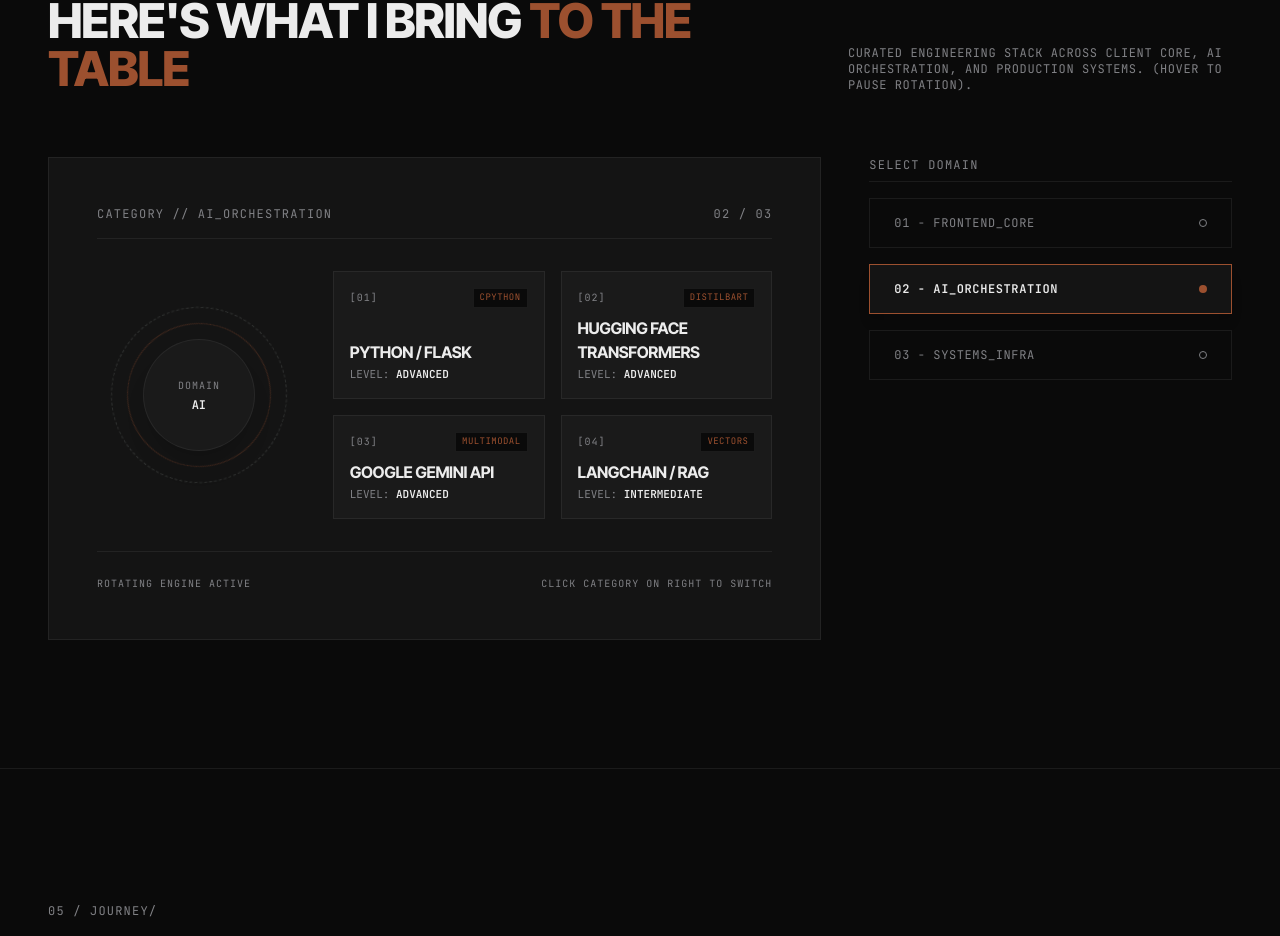
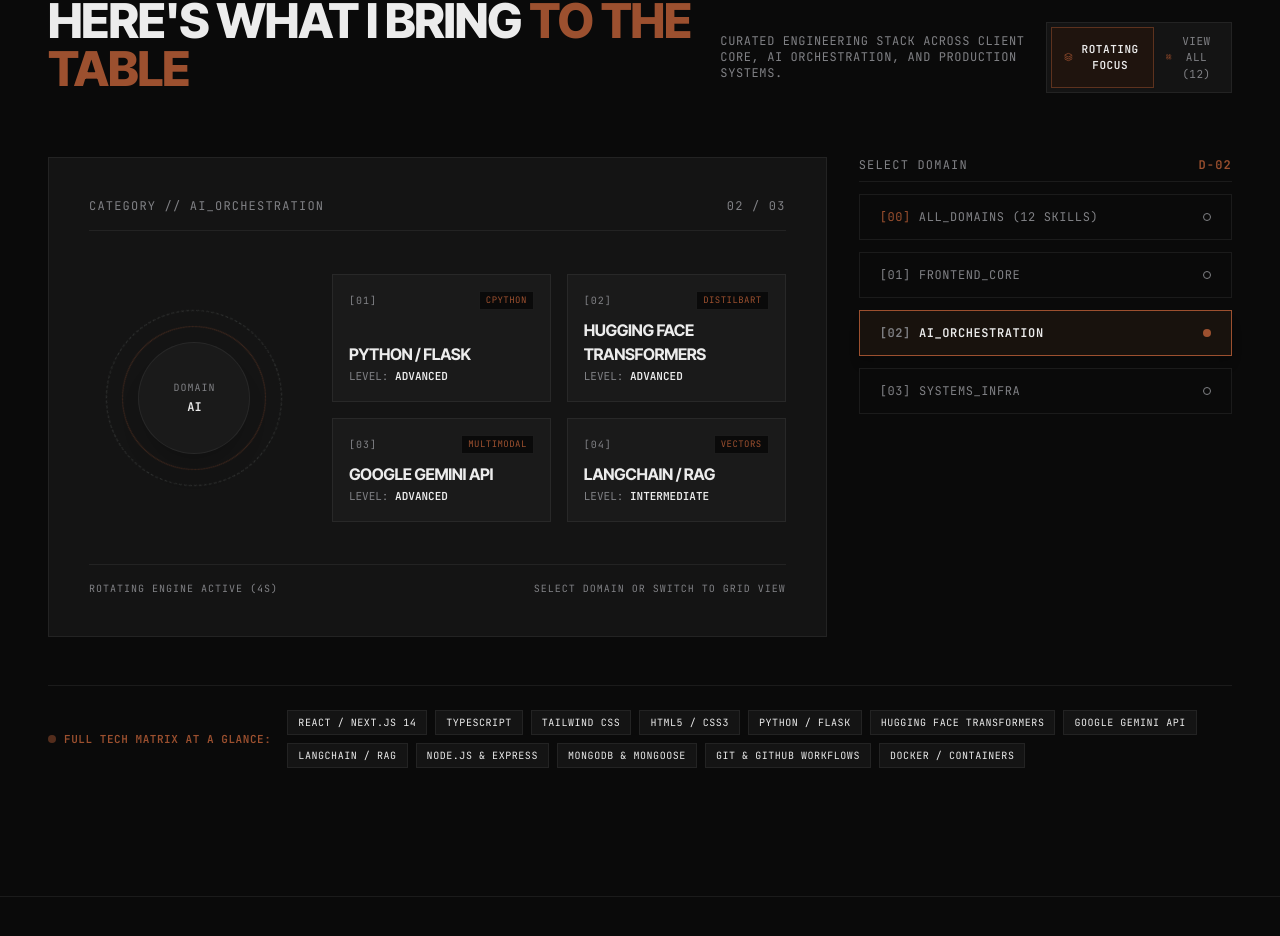
Before and after one commit to MohamedHussain4690/portfolio, a Next.js app: page / in a window 1280 px wide. Shown: the part 3759-4695 px from the top of the page. Built offline with nearby package versions, Linux system fonts and the light colour scheme.

Commit message:
feat(skills): add 2-second scan mode, full 12-skill matrix grid, and instant tech index tape

```diff
--- a/src/components/Skills.tsx
+++ b/src/components/Skills.tsx
@@ -3,21 +3,26 @@
 import { useState, useEffect } from 'react';
 import { motion, AnimatePresence } from 'framer-motion';
 import { portfolioData, SkillCategory } from '@/data/portfolio';
+import { LayoutGrid, Layers } from 'lucide-react';
 
 export function Skills() {
   const [activeIndex, setActiveIndex] = useState(0);
+  const [viewMode, setViewMode] = useState<'focused' | 'all'>('focused');
   const [isPaused, setIsPaused] = useState(false);
 
   const categories = portfolioData.skills;
   const currentCategory: SkillCategory = categories[activeIndex] || categories[0];
 
+  // Flat list of all skills for the quick-scan index tape
+  const allSkills = categories.flatMap((cat) => cat.skills);
+
   useEffect(() => {
-    if (isPaused) return;
+    if (isPaused || viewMode === 'all') return;
     const interval = setInterval(() => {
       setActiveIndex((prev) => (prev + 1) % categories.length);
     }, 4000);
     return () => clearInterval(interval);
-  }, [isPaused, categories.length]);
+  }, [isPaused, viewMode, categories.length]);
 
   return (
     <section
@@ -28,7 +33,7 @@ export function Skills() {
       onMouseLeave={() => setIsPaused(false)}
     >
       <div className="max-w-7xl mx-auto">
-        {/* Section Header */}
+        {/* Section Header with Mode Switcher */}
         <motion.div
           initial={{ opacity: 0, y: 20 }}
           whileInView={{ opacity: 1, y: 0 }}
@@ -44,25 +49,123 @@ export function Skills() {
               HERE&apos;S WHAT I BRING <span className="text-[#9C502F]">TO THE TABLE</span>
             </h2>
           </div>
-          <p className="font-mono text-xs text-[#808185] uppercase tracking-wider max-w-sm">
-            Curated engineering stack across client core, AI orchestration, and production systems. (Hover to pause rotation).
+
+          {/* Quick View Mode Toggle */}
+          <div className="flex flex-col sm:flex-row sm:items-center gap-3">
+            <p className="font-mono text-xs text-[#808185] uppercase tracking-wider max-w-xs hidden xl:block">
+              Curated engineering stack across client core, AI orchestration, and production systems.
             </p>
+            <div className="inline-flex p-1 bg-[#141414] border border-[var(--border)] font-mono text-[11px] uppercase tracking-wider">
+              <button
+                type="button"
+                onClick={() => {
+                  setViewMode('focused');
+                  setIsPaused(false);
+                }}
+                className={`px-3 py-1.5 flex items-center gap-1.5 transition-all cursor-pointer ${
+                  viewMode === 'focused'
+                    ? 'bg-[#1F140E] border border-[#9C502F]/50 text-[#ECECEC] font-bold shadow-sm'
+                    : 'text-[#808185] hover:text-[#ECECEC]'
+                }`}
+              >
+                <Layers className="w-3.5 h-3.5 text-[#9C502F]" />
+                <span>ROTATING FOCUS</span>
+              </button>
+              <button
+                type="button"
+                onClick={() => {
+                  setViewMode('all');
+                  setIsPaused(true);
+                }}
+                className={`px-3 py-1.5 flex items-center gap-1.5 transition-all cursor-pointer ${
+                  viewMode === 'all'
+                    ? 'bg-[#1F140E] border border-[#9C502F]/50 text-[#ECECEC] font-bold shadow-sm'
+                    : 'text-[#808185] hover:text-[#ECECEC]'
+                }`}
+              >
+                <LayoutGrid className="w-3.5 h-3.5 text-[#9C502F]" />
+                <span>VIEW ALL (12)</span>
+              </button>
+            </div>
+          </div>
         </motion.div>
 
         {/* Main Split Layout: Skills Grid & Category Stack */}
-        <div className="grid grid-cols-1 lg:grid-cols-12 gap-12 items-start">
-          {/* Left Column: Active Skills Grid & Rotating Central Visual Ring */}
-          <div className="lg:col-span-8 bg-[#141414] border border-[var(--border)] p-8 md:p-12 relative min-h-[460px] flex flex-col justify-between">
+        <div className="grid grid-cols-1 lg:grid-cols-12 gap-8 items-start">
+          {/* Left Column: Active Skills Grid or Full 12-Skill Matrix */}
+          <div className="lg:col-span-8 bg-[#141414] border border-[var(--border)] p-6 md:p-10 relative min-h-[480px] flex flex-col justify-between">
             {/* Top Counter Bar */}
-            <div className="flex items-center justify-between font-mono text-xs text-[#808185] uppercase tracking-widest border-b border-[var(--border)] pb-4 mb-8">
-              <span>CATEGORY // {currentCategory.category}</span>
+            <div className="flex items-center justify-between font-mono text-xs text-[#808185] uppercase tracking-widest border-b border-[var(--border)] pb-4 mb-6">
               <span>
-                {String(activeIndex + 1).padStart(2, '0')} / {String(categories.length).padStart(2, '0')}
+                {viewMode === 'all' ? 'COMPLETE MATRIX // ALL 12 COMPETENCIES' : `CATEGORY // ${currentCategory.category}`}
+              </span>
+              <span>
+                {viewMode === 'all'
+                  ? '03 / 03 DOMAINS'
+                  : `${String(activeIndex + 1).padStart(2, '0')} / ${String(categories.length).padStart(2, '0')}`}
               </span>
             </div>
 
-            {/* Middle Section with Rotating Central Ring & Skills List */}
-            <div className="grid grid-cols-1 md:grid-cols-12 gap-8 items-center my-auto">
+            {/* Content Switcher: Focused View vs Full Grid View */}
+            <AnimatePresence mode="wait">
+              {viewMode === 'all' ? (
+                /* FULL MATRIX VIEW: All 3 domains side-by-side */
+                <motion.div
+                  key="all-matrix"
+                  initial={{ opacity: 0, y: 15 }}
+                  animate={{ opacity: 1, y: 0 }}
+                  exit={{ opacity: 0, y: -15 }}
+                  transition={{ duration: 0.35 }}
+                  className="space-y-6 my-auto"
+                >
+                  <div className="grid grid-cols-1 md:grid-cols-3 gap-4">
+                    {categories.map((cat, cIdx) => (
+                      <div
+                        key={cat.category}
+                        className="p-4 bg-[#111111] border border-[var(--border)] flex flex-col justify-between space-y-3"
+                      >
+                        <div className="flex items-center justify-between border-b border-[var(--border)] pb-2">
+                          <span className="font-mono text-[10px] text-[#9C502F] uppercase tracking-wider font-bold">
+                            [{String(cIdx + 1).padStart(2, '0')}] {cat.category.split('_')[0]}
+                          </span>
+                          <span className="font-mono text-[9px] text-[#808185]">
+                            {cat.skills.length} TOOLS
+                          </span>
+                        </div>
+                        <div className="space-y-2">
+                          {cat.skills.map((s) => (
+                            <div
+                              key={s.name}
+                              className="p-2.5 bg-[#181818] border border-[var(--border)]/60 hover:border-[#9C502F] transition-colors"
+                            >
+                              <div className="flex items-center justify-between">
+                                <span className="font-mono text-[11px] font-bold text-[#ECECEC]">
+                                  {s.name}
+                                </span>
+                                <span className="font-mono text-[8px] px-1 py-0.5 bg-[#0A0A0A] text-[#9C502F] uppercase">
+                                  {s.level}
+                                </span>
+                              </div>
+                              <div className="font-mono text-[9px] text-[#808185] mt-1">
+                                TAG // {s.tag}
+                              </div>
+                            </div>
+                          ))}
+                        </div>
+                      </div>
+                    ))}
+                  </div>
+                </motion.div>
+              ) : (
+                /* FOCUSED ROTATING APPARATUS VIEW */
+                <motion.div
+                  key={`focused-${activeIndex}`}
+                  initial={{ opacity: 0, y: 15 }}
+                  animate={{ opacity: 1, y: 0 }}
+                  exit={{ opacity: 0, y: -15 }}
+                  transition={{ duration: 0.35 }}
+                  className="grid grid-cols-1 md:grid-cols-12 gap-8 items-center my-auto"
+                >
                   {/* Rotating Central Visual Apparatus (4 cols) */}
                   <div className="md:col-span-4 flex items-center justify-center relative py-6">
                     <div className="absolute w-44 h-44 rounded-full border border-dashed border-[#5E625F]/40 animate-[spin_30s_linear_infinite] pointer-events-none" />
@@ -75,17 +178,9 @@ export function Skills() {
                     </div>
                   </div>
 
-              {/* Skills Grid / Tag Matrix (8 cols) */}
+                  {/* Active Domain Skills Grid (8 cols) */}
                   <div className="md:col-span-8">
-                <AnimatePresence mode="wait">
-                  <motion.div
-                    key={activeIndex}
-                    initial={{ opacity: 0, y: 15 }}
-                    animate={{ opacity: 1, y: 0 }}
-                    exit={{ opacity: 0, y: -15 }}
-                    transition={{ duration: 0.4 }}
-                    className="grid grid-cols-1 sm:grid-cols-2 gap-4"
-                  >
+                    <div className="grid grid-cols-1 sm:grid-cols-2 gap-4">
                       {currentCategory.skills.map((skill, sIdx) => (
                         <div
                           key={skill.name}
@@ -109,46 +204,106 @@ export function Skills() {
                           </div>
                         </div>
                       ))}
-                  </motion.div>
-                </AnimatePresence>
                     </div>
                   </div>
+                </motion.div>
+              )}
+            </AnimatePresence>
 
             {/* Bottom Indicator */}
-            <div className="pt-6 mt-8 border-t border-[var(--border)] flex items-center justify-between font-mono text-[10px] text-[#808185] uppercase tracking-widest">
-              <span>ROTATING ENGINE ACTIVE</span>
-              <span>CLICK CATEGORY ON RIGHT TO SWITCH</span>
+            <div className="pt-4 mt-6 border-t border-[var(--border)] flex items-center justify-between font-mono text-[10px] text-[#808185] uppercase tracking-widest">
+              <span>
+                {viewMode === 'all'
+                  ? 'FULL STACK COVERAGE · 100% VISIBLE'
+                  : isPaused
+                  ? 'ROTATION PAUSED (HOVERING)'
+                  : 'ROTATING ENGINE ACTIVE (4S)'}
+              </span>
+              <span>
+                {viewMode === 'all' ? 'CLICK A DOMAIN ON RIGHT TO FOCUS' : 'SELECT DOMAIN OR SWITCH TO GRID VIEW'}
+              </span>
             </div>
           </div>
 
           {/* Right Column: Category Selection Stack (Col span 4) */}
-          <div className="lg:col-span-4 flex flex-col space-y-4">
-            <div className="font-mono text-xs text-[#808185] uppercase tracking-widest pb-2 border-b border-[var(--border)]">
+          <div className="lg:col-span-4 flex flex-col space-y-3">
+            <div className="font-mono text-xs text-[#808185] uppercase tracking-widest pb-2 border-b border-[var(--border)] flex items-center justify-between">
               <span>SELECT DOMAIN</span>
+              <span className="text-[#9C502F] font-bold">
+                {viewMode === 'all' ? 'ALL' : `D-0${activeIndex + 1}`}
+              </span>
             </div>
 
+            {/* Quick Option: Show All */}
+            <button
+              type="button"
+              onClick={() => {
+                setViewMode('all');
+                setIsPaused(true);
+              }}
+              className={`w-full text-left px-5 py-3.5 font-mono text-xs uppercase tracking-wider border transition-all flex items-center justify-between cursor-pointer ${
+                viewMode === 'all'
+                  ? 'bg-[#18120D] border-[#9C502F] text-[#ECECEC] font-bold shadow-lg'
+                  : 'bg-[#0A0A0A] border-[var(--border)] text-[#808185] hover:border-[#ECECEC]/40 hover:text-[#ECECEC]'
+              }`}
+            >
+              <span className="flex items-center gap-2">
+                <span className="text-[#9C502F]">[00]</span> ALL_DOMAINS (12 SKILLS)
+              </span>
+              <span
+                className={`w-2 h-2 rounded-full ${
+                  viewMode === 'all' ? 'bg-[#9C502F]' : 'bg-transparent border border-[#808185]'
+                }`}
+              />
+            </button>
+
+            {/* Domain buttons */}
             {categories.map((cat, idx) => {
-              const isActive = idx === activeIndex;
+              const isActive = viewMode === 'focused' && idx === activeIndex;
               return (
                 <button
                   key={cat.category}
+                  type="button"
                   onClick={() => {
+                    setViewMode('focused');
                     setActiveIndex(idx);
                     setIsPaused(true);
                   }}
-                  className={`w-full text-left px-6 py-4 font-mono text-xs uppercase tracking-wider border transition-all flex items-center justify-between cursor-pointer ${
+                  className={`w-full text-left px-5 py-3.5 font-mono text-xs uppercase tracking-wider border transition-all flex items-center justify-between cursor-pointer ${
                     isActive
-                      ? 'bg-[#141414] border-[#9C502F] text-[#ECECEC] font-bold shadow-lg'
+                      ? 'bg-[#18120D] border-[#9C502F] text-[#ECECEC] font-bold shadow-lg'
                       : 'bg-[#0A0A0A] border-[var(--border)] text-[#808185] hover:border-[#ECECEC]/40 hover:text-[#ECECEC]'
                   }`}
                 >
-                  <span>
-                    {String(idx + 1).padStart(2, '0')} - {cat.category}
+                  <span className="flex items-center gap-2">
+                    <span className="text-[#808185]">[{String(idx + 1).padStart(2, '0')}]</span> {cat.category}
                   </span>
-                  <span className={`w-2 h-2 rounded-full ${isActive ? 'bg-[#9C502F]' : 'bg-transparent border border-[#808185]'}`} />
+                  <span
+                    className={`w-2 h-2 rounded-full ${
+                      isActive ? 'bg-[#9C502F]' : 'bg-transparent border border-[#808185]'
+                    }`}
+                  />
                 </button>
               );
             })}
+          </div>
+        </div>
+
+        {/* Quick-Scan All-Skills Tape (Instant 2-Second Recruiter Read) */}
+        <div className="mt-12 pt-6 border-t border-[var(--border)] flex flex-col md:flex-row md:items-center justify-between gap-4 font-mono text-[11px] text-[#808185] uppercase tracking-wider">
+          <div className="flex items-center gap-2 text-[#9C502F] font-bold shrink-0">
+            <span className="w-2 h-2 rounded-full bg-[#9C502F] animate-pulse" />
+            <span>FULL TECH MATRIX AT A GLANCE:</span>
+          </div>
+          <div className="flex flex-wrap gap-2 text-[#ECECEC]">
+            {allSkills.map((s) => (
+              <span
+                key={s.name}
+                className="px-2.5 py-1 bg-[#141414] border border-[var(--border)] hover:border-[#9C502F] transition-colors select-none text-[10px]"
+              >
+                {s.name}
+              </span>
+            ))}
           </div>
         </div>
       </div>
```
Lines whose indentation alone changed are shown as unchanged.
